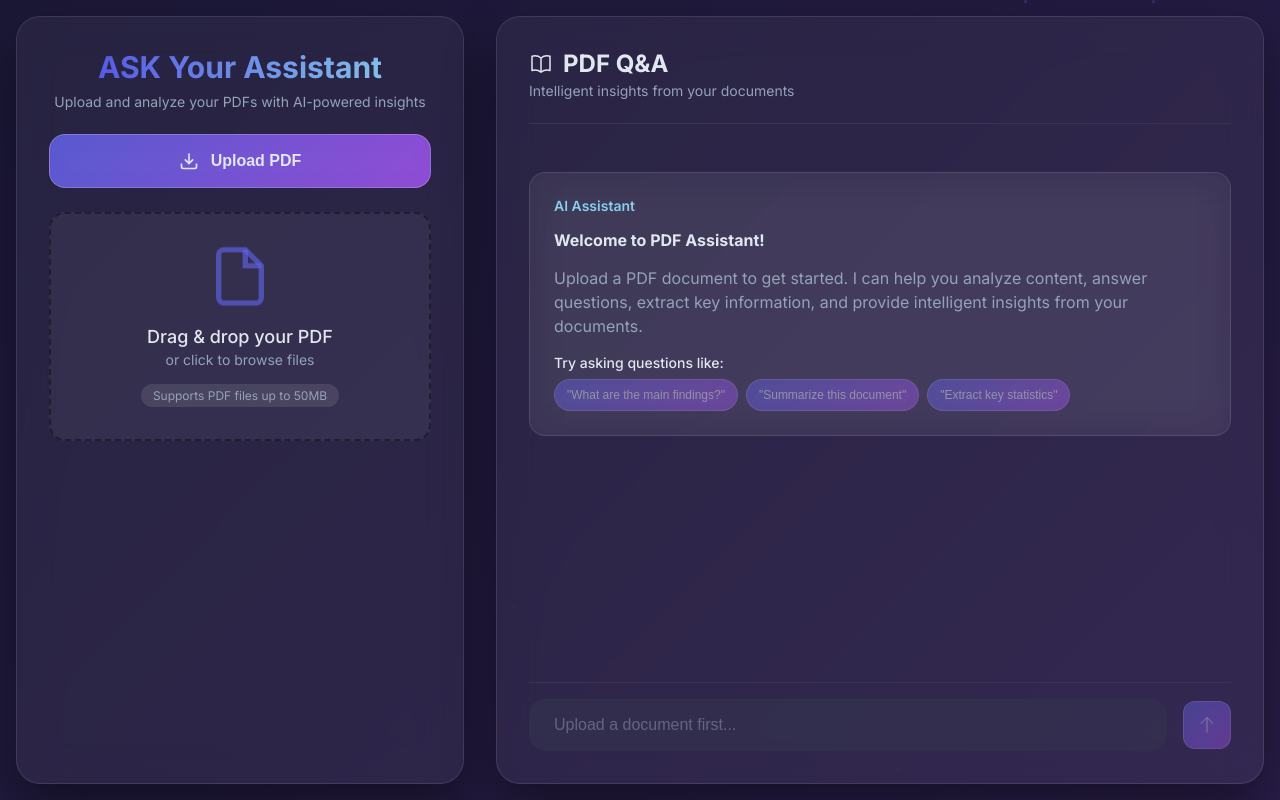
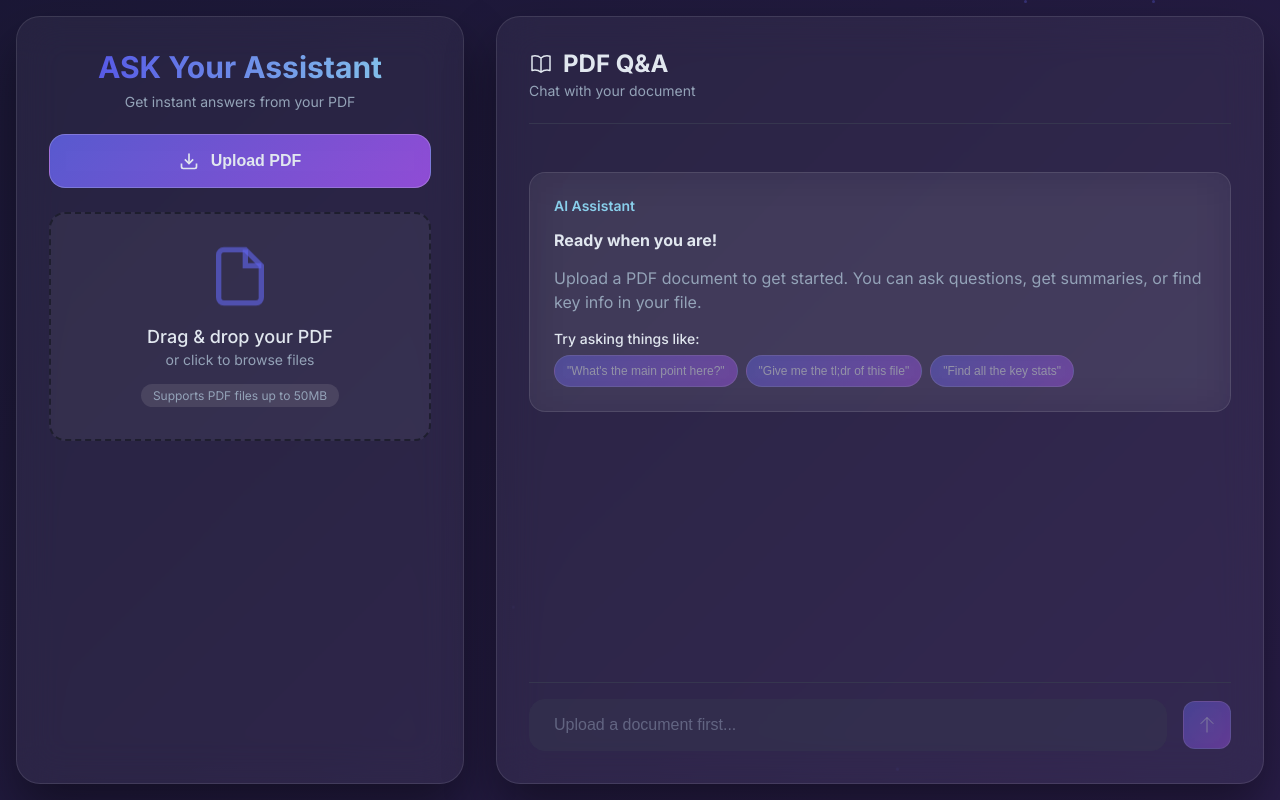
Before and after one commit to kmohan12-code/studyassistant, a FastAPI app: page / in a window 1280 px wide. Run offline with FastAPI, Linux system fonts and the light colour scheme.

Commit message:
Update index.html

```diff
--- a/templates/index.html
+++ b/templates/index.html
@@ -16,10 +16,10 @@
                 <div class="panel-content">
                     <div class="header">
                         <h1 class="title">ASK Your Assistant</h1>
-                        <p class="subtitle">Upload and analyze your PDFs with AI-powered insights</p>
+                        <p class="subtitle">Get instant answers from your PDF</p>
                     </div>
 
-                    <button class="upload-button" id="uploadButton" data-testid="button-upload-pdf">
+                    <button class="upload-button" id="uploadButton">
                         <svg class="upload-icon" viewBox="0 0 24 24" fill="none" stroke="currentColor" stroke-width="2">
                             <path d="M21 15v4a2 2 0 0 1-2 2H5a2 2 0 0 1-2-2v-4"></path>
                             <polyline points="7,10 12,15 17,10"></polyline>
@@ -28,7 +28,7 @@
                         Upload PDF
                     </button>
 
-                    <div class="drag-drop-area" id="dragDropArea" data-testid="area-drag-drop">
+                    <div class="drag-drop-area" id="dragDropArea">
                         <div class="file-icon">
                             <svg viewBox="0 0 24 24" fill="none" stroke="currentColor" stroke-width="2">
                                 <path d="M14 2H6a2 2 0 0 0-2 2v16a2 2 0 0 0 2 2h12a2 2 0 0 0 2-2V8z"></path>
@@ -42,7 +42,7 @@
                         <div class="file-support">Supports PDF files up to 50MB</div>
                     </div>
 
-                    <div class="file-display-container hidden" id="fileDisplayContainer" data-testid="container-file-display">
+                    <div class="file-display-container hidden" id="fileDisplayContainer">
                         <div class="file-info">
                             <div class="file-details">
                                 <svg class="file-type-icon" viewBox="0 0 24 24" fill="none" stroke="currentColor" stroke-width="2">
@@ -50,11 +50,11 @@
                                     <polyline points="14,2 14,8 20,8"></polyline>
                                 </svg>
                                 <div class="file-text">
-                                    <p class="file-name" id="fileName" data-testid="text-file-name"></p>
-                                    <p class="file-size" id="fileSize" data-testid="text-file-size"></p>
+                                    <p class="file-name" id="fileName"></p>
+                                    <p class="file-size" id="fileSize"></p>
                                 </div>
                             </div>
-                            <button class="remove-file-button" id="removeFileButton" data-testid="button-remove-file">
+                            <button class="remove-file-button" id="removeFileButton">
                                 <svg viewBox="0 0 24 24" fill="none" stroke="currentColor" stroke-width="2">
                                     <line x1="18" y1="6" x2="6" y2="18"></line>
                                     <line x1="6" y1="6" x2="18" y2="18"></line>
@@ -62,18 +62,18 @@
                             </button>
                         </div>
 
-                        <div class="upload-progress hidden" id="uploadProgress" data-testid="container-upload-progress">
+                        <div class="upload-progress hidden" id="uploadProgress">
                             <div class="progress-text">
                                 <span>Uploading...</span>
-                                <span class="progress-percent" id="progressPercent" data-testid="text-progress-percent">0%</span>
+                                <span class="progress-percent" id="progressPercent">0%</span>
                             </div>
                             <div class="progress-bar-container">
-                                <div class="progress-bar" id="progressBar" data-testid="bar-upload-progress"></div>
+                                <div class="progress-bar" id="progressBar"></div>
                             </div>
                         </div>
                     </div>
 
-                    <input type="file" id="fileInput" accept=".pdf" class="hidden" data-testid="input-file">
+                    <input type="file" id="fileInput" accept=".pdf" class="hidden">
                 </div>
             </div>
 
@@ -87,7 +87,7 @@
                                 </svg>
                                 <h2 class="chat-title">PDF Q&A</h2>
                             </header>
-                            <p class="chat-subtitle">Intelligent insights from your documents</p>
+                             <p class="chat-subtitle">Chat with your document</p>
                         </div>
                     </div>
 
@@ -96,19 +96,19 @@
                             <div class="welcome-message" id="welcomeMessage">
                                 <div class="ai-name">AI Assistant</div>
                                 <div class="welcome-content">
-                                    <p class="welcome-title"> <strong>Welcome to PDF Assistant!</strong></p>
-                                    <p class="welcome-text">Upload a PDF document to get started. I can help you analyze content, answer questions, extract key information, and provide intelligent insights from your documents.</p>
+                                     <p class="welcome-title"> <strong>Ready when you are!</strong></p>
+                                    <p class="welcome-text">Upload a PDF document to get started. You can ask questions, get summaries, or find key info in your file.</p>
                                     <div class="sample-questions">
-                                        <p class="sample-title">Try asking questions like:</p>
+                                        <p class="sample-title">Try asking things like:</p>
                                         <div class="question-buttons">
-                                            <button class="sample-question-btn" data-question="What are the main findings?" data-testid="button-sample-question-0">"What are the main findings?"</button>
-                                            <button class="sample-question-btn" data-question="Summarize this document" data-testid="button-sample-question-1">"Summarize this document"</button>
-                                            <button class="sample-question-btn" data-question="Extract key statistics" data-testid="button-sample-question-2">"Extract key statistics"</button>
+                                             <button class="sample-question-btn" data-question="What's the main point here?">"What's the main point here?"</button>
+                                            <button class="sample-question-btn" data-question="Give me the tl;dr of this file">"Give me the tl;dr of this file"</button>
+                                            <button class="sample-question-btn" data-question="Find all the key stats">"Find all the key stats"</button>
                                         </div>
                                     </div>
                                 </div>
                             </div>
-                            <div class="typing-indicator-container hidden" id="typingIndicator" data-testid="indicator-typing">
+                            <div class="typing-indicator-container hidden" id="typingIndicator">
                                 <div class="ai-avatar-small">
                                     <svg viewBox="0 0 24 24" fill="none" stroke="currentColor" stroke-width="2">
                                         <rect x="3" y="11" width="18" height="11" rx="2" ry="2"></rect>
@@ -132,9 +132,9 @@
 
                     <div class="chat-input-area">
                         <div class="input-container">
-                            <input type="text" id="chatInput" class="chat-input" placeholder="Upload a document first..." disabled data-testid="input-chat-message">
+                             <input type="text" id="chatInput" class="chat-input" placeholder="Upload a document first...">
                         </div>
-                        <button class="send-button" id="sendButton" disabled data-testid="button-send-message">
+                         <button class="send-button" id="sendButton">
                             <svg xmlns="http://www.w3.org/2000/svg" fill="none" viewBox="0 0 24 24" strokeWidth={1.5} stroke="currentColor" className="size-6">
                             <path strokeLinecap="round" strokeLinejoin="round" d="M4.5 10.5 12 3m0 0 7.5 7.5M12 3v18" />
                             </svg>
@@ -147,4 +147,5 @@
 
     <script src="static/script.js"></script>
 </body>
+
 </html>
```
